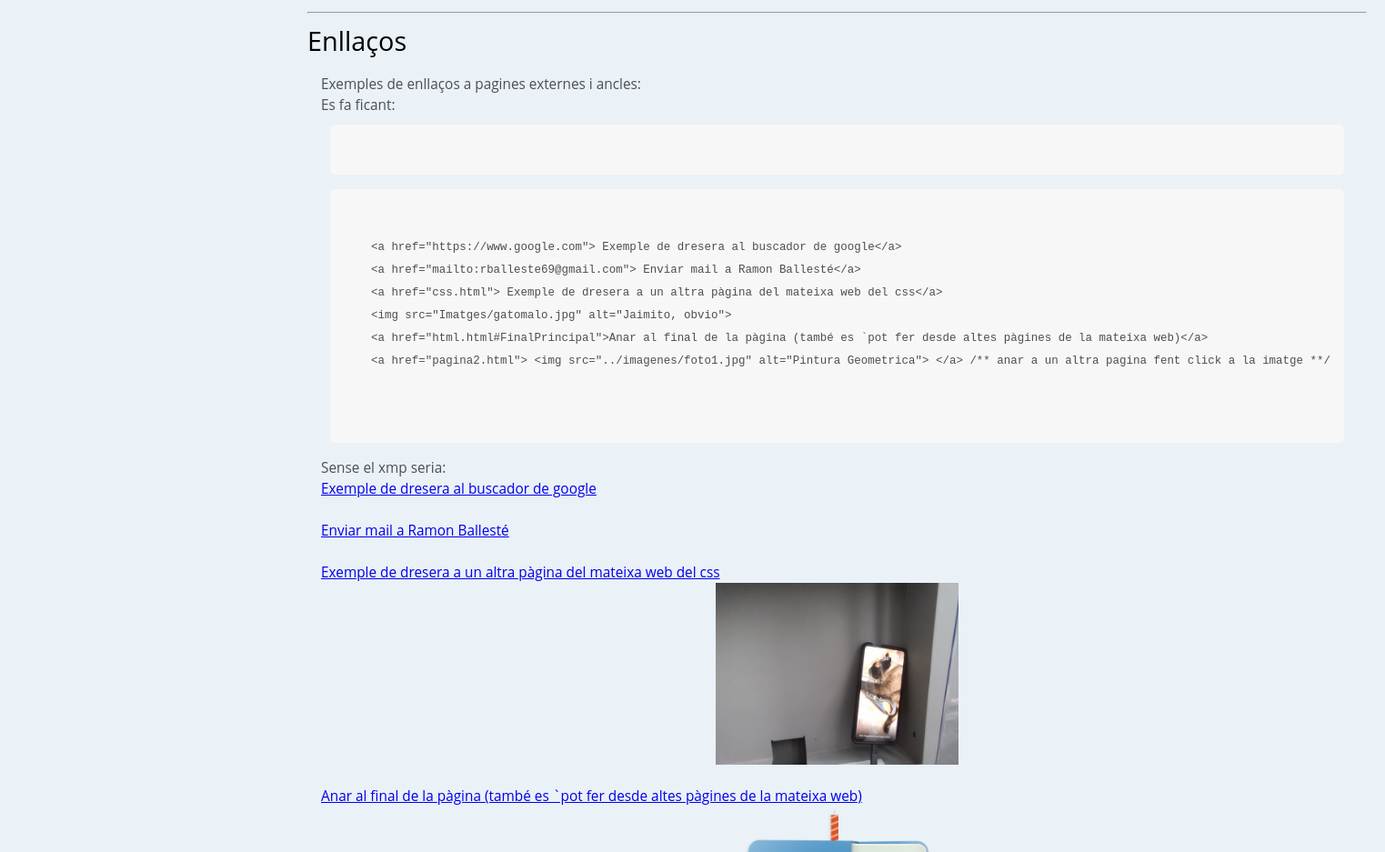
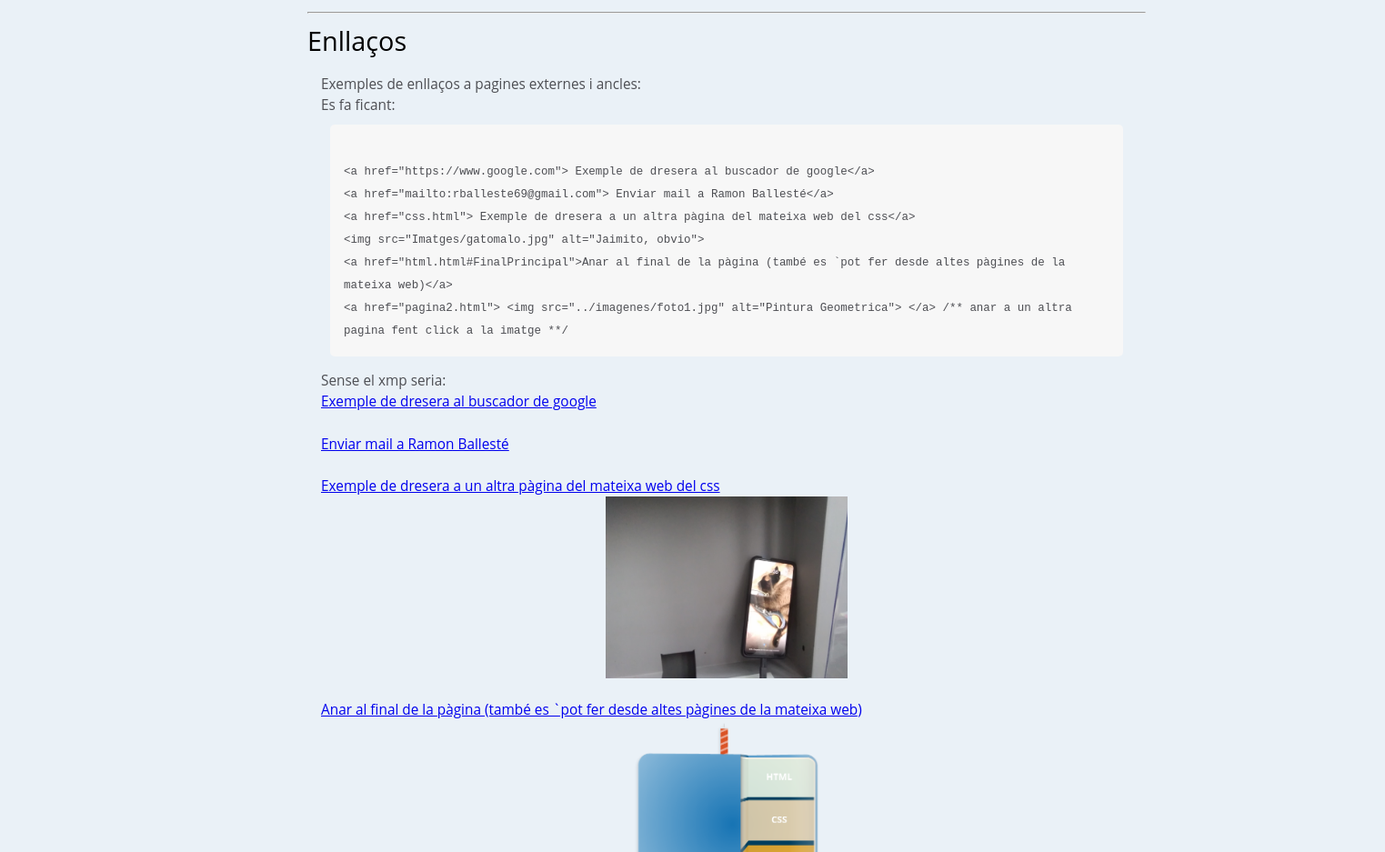
Before and after one commit to RBalleste/HTML-Doc, a plain HTML site: page index.html in a window 1280 px wide. Shown: the part 3021-3958 px from the top of the page at 91% size, 1523 px wide, since content can reach past the window. Drawn offline with Linux system fonts and the light colour scheme.

Commit message:
Update index.html

```diff
--- a/index.html
+++ b/index.html
@@ -147,16 +147,16 @@
       <article>
         <p>	Exemples de enllaços a pagines externes i ancles:
           <br> Es fa ficant:
-    <code>
-    <xmp>
-    <a href="https://www.google.com"> Exemple de dresera al buscador de google</a>
-    <a href="mailto:rballeste69@gmail.com"> Enviar mail a Ramon Ballesté</a>
-    <a href="css.html"> Exemple de dresera a un altra pàgina del mateixa web del css</a>
-    <img src="Imatges/gatomalo.jpg" alt="Jaimito, obvio">
-    <a href="html.html#FinalPrincipal">Anar al final de la pàgina (també es `pot fer desde altes pàgines de la mateixa web)</a>
-    <a href="pagina2.html"> <img src="../imagenes/foto1.jpg" alt="Pintura Geometrica"> </a> /** anar a un altra pagina fent click a la imatge **/
-    </xmp></p>
-    </code>
+          <code>
+            &lt;a href=&quot;https://www.google.com&quot;&gt; Exemple de dresera al buscador de google&lt;/a&gt;
+            &lt;a href=&quot;mailto:rballeste69@gmail.com&quot;&gt; Enviar mail a Ramon Ballest&#233;&lt;/a&gt;
+            &lt;a href=&quot;css.html&quot;&gt; Exemple de dresera a un altra p&#224;gina del mateixa web del css&lt;/a&gt;
+            &lt;img src=&quot;Imatges/gatomalo.jpg&quot; alt=&quot;Jaimito, obvio&quot;&gt;
+            &lt;a href=&quot;html.html#FinalPrincipal&quot;&gt;Anar al final de la p&#224;gina (tamb&#233; es `pot fer desde altes p&#224;gines de la mateixa web)&lt;/a&gt;
+            &lt;a href=&quot;pagina2.html&quot;&gt; &lt;img src=&quot;../imagenes/foto1.jpg&quot; alt=&quot;Pintura Geometrica&quot;&gt; &lt;/a&gt; /** anar a un altra pagina fent click a la imatge **/
+          </code>
+        </p>
+
     <P>Sense el xmp seria:<br>
       <a href="https://www.google.com"> Exemple de dresera al buscador de google</a> <br> <br>
       <a href="mailto:rballeste69@gmail.com"> Enviar mail a Ramon Ballesté</a> <br> <br>
```
